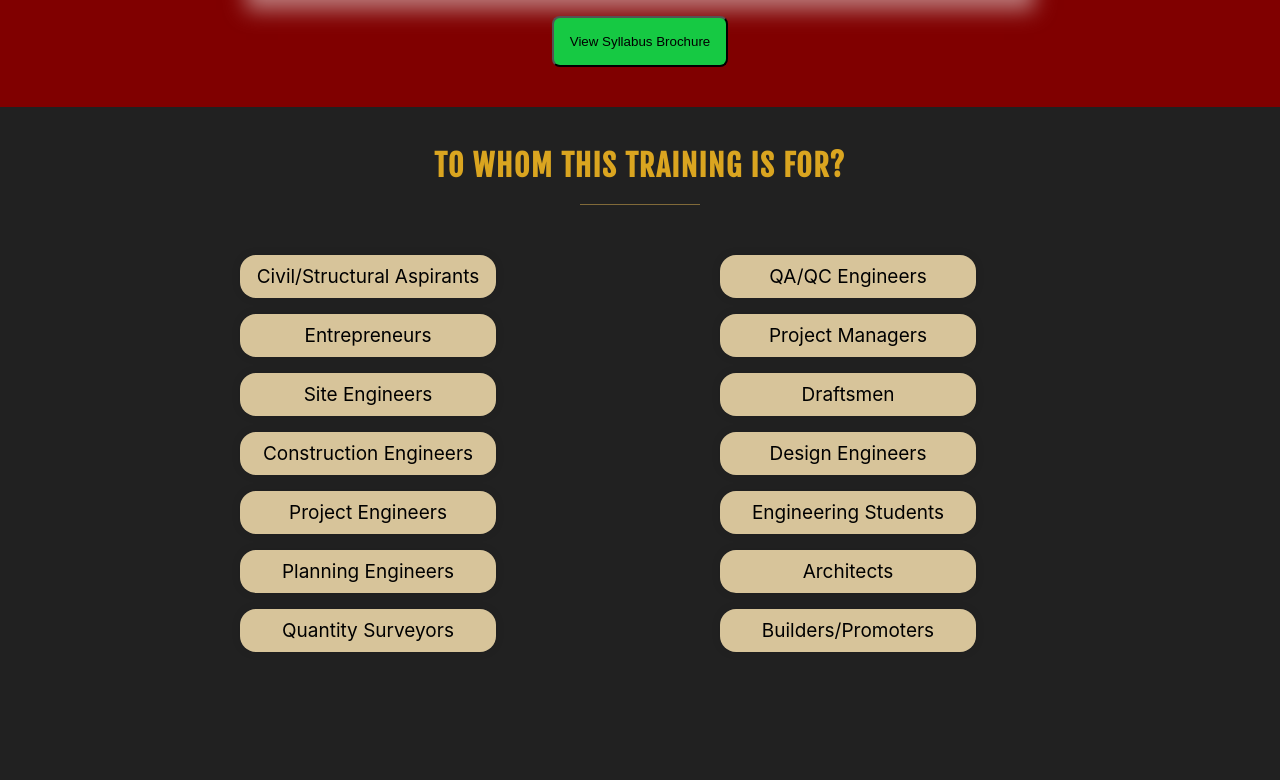
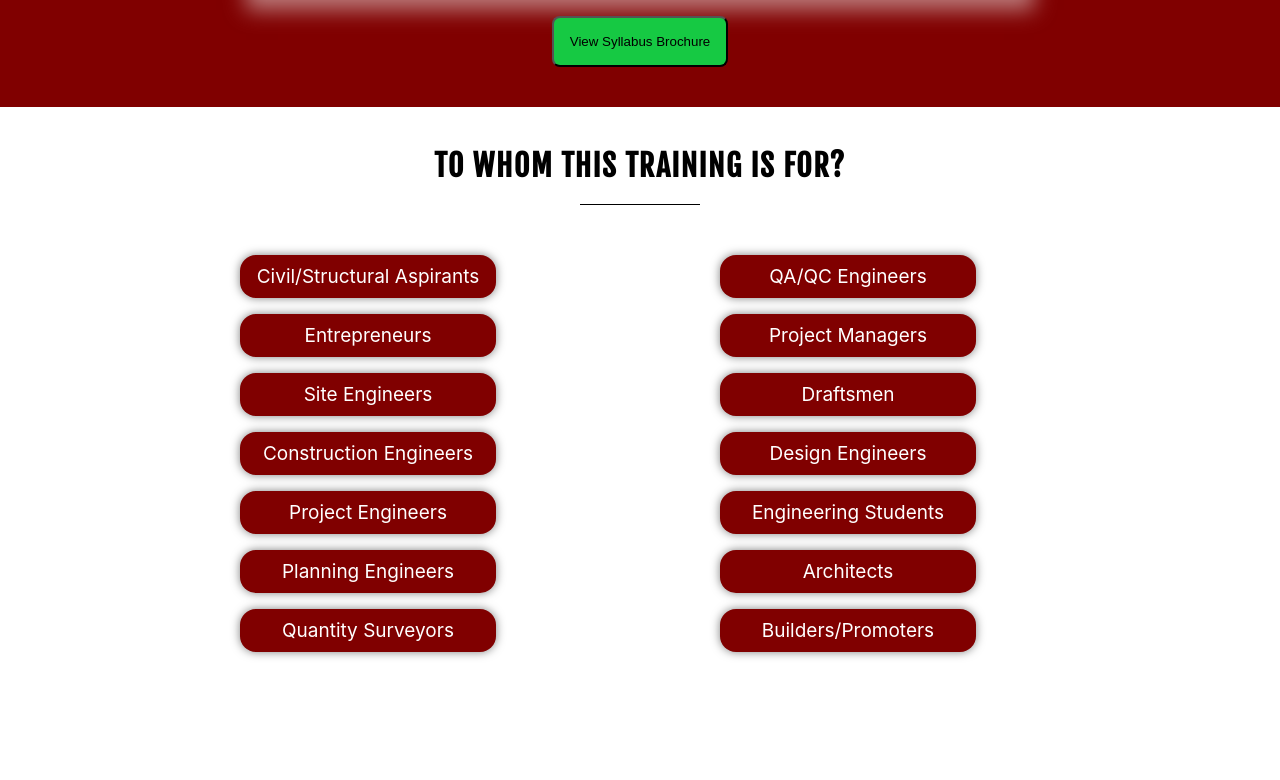
Before and after one commit to MADHANRAJ-R/structuralguru-rcc, a React (Create React App) app: page / in a window 1280 px wide. Shown: the part 3220-4000 px from the top of the page. Built offline with nearby package versions, Linux system fonts and the light colour scheme.

Commit message:
sec4 update

```diff
--- a/src/components/section_4.css
+++ b/src/components/section_4.css
@@ -1,5 +1,5 @@
 .sec-4 {
-  background-color: rgb(33, 33, 33);
+  background-color: white;
   padding: 40px 20px;
 }
 
@@ -14,7 +14,7 @@
 }
 
 .training-heading {
-  color: goldenrod;
+  color: black;
   text-align: center;
   font-size: 30px;
   font-weight: 700;
@@ -24,7 +24,7 @@
 }
 .sec-4-center-line {
   width: 120px;
-  border-bottom: 0.1px solid rgb(129, 106, 57);
+  border-bottom: 0.1px solid black;
   margin: auto;
 }
 
@@ -39,12 +39,12 @@
 
 .training-targets li {
   width: 16rem;
-  color: black;
+  color: white;
   font-size: 19px;
   margin-bottom: 1rem;
-  background-color: rgb(215, 196, 154);
+  background-color: maroon;
   padding: 10px;
-  box-shadow: 0 0 10px rgba(0, 0, 0, 0.1);
+  box-shadow: 0 0 10px rgba(0, 0, 0, 0.5);
   border-radius: 1rem;
   text-align: center;
   transition: transform 0.2s ease;
```
